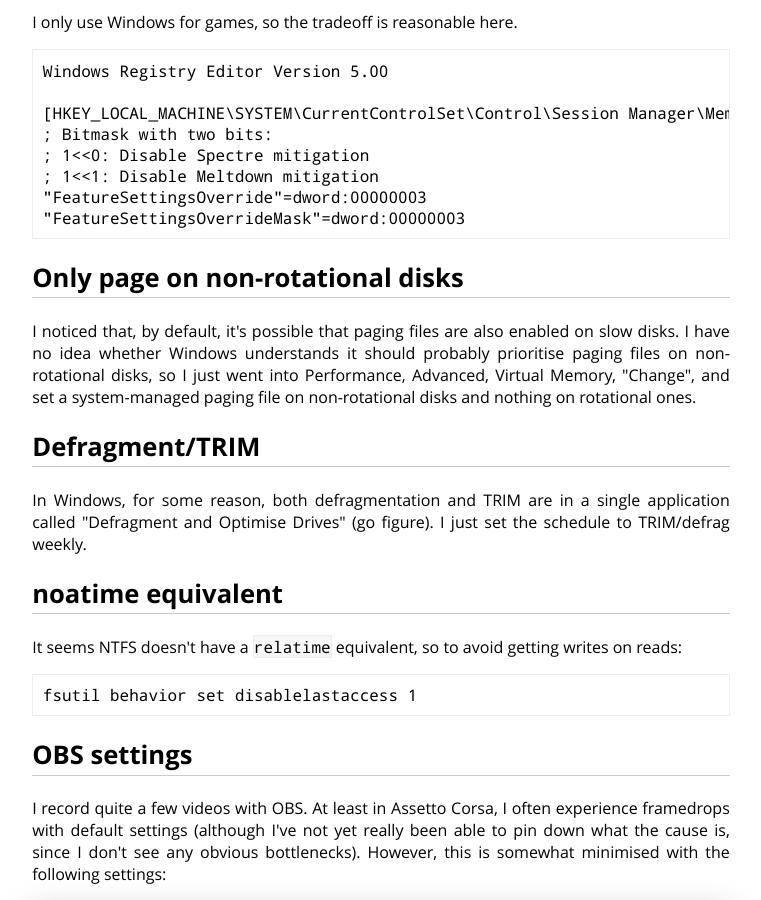
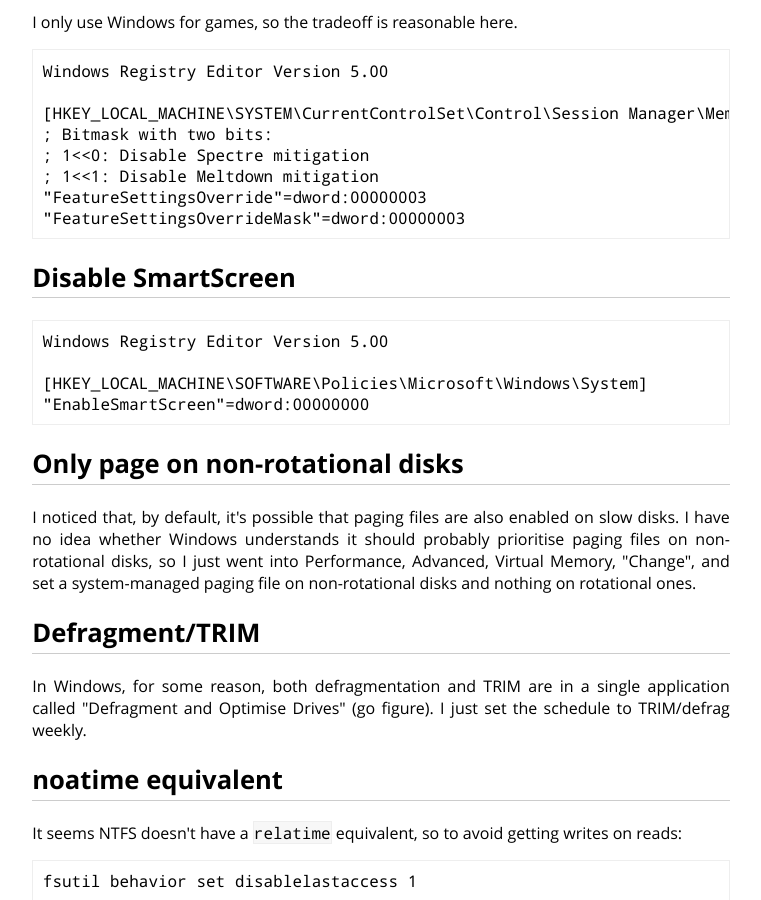
Before and after one commit to cdown/chrisdown.name, a Jekyll site: the page built from windows.md, in a window 1280 px wide and 900 px high, scrolled down 918 px. Shown: the whole window, without its empty margins (259-1020 px from the left). Built offline with Jekyll 4.4.1, drawn with Linux system fonts in a browser that asks for light colours.

Commit message:
windows: Disable SmartScreen

```diff
--- a/windows.md
+++ b/windows.md
@@ -49,6 +49,13 @@ I only use Windows for games, so the tradeoff is reasonable here.
     ; 1<<1: Disable Meltdown mitigation
     "FeatureSettingsOverride"=dword:00000003
     "FeatureSettingsOverrideMask"=dword:00000003
+
+## Disable SmartScreen
+
+    Windows Registry Editor Version 5.00
+
+    [HKEY_LOCAL_MACHINE\SOFTWARE\Policies\Microsoft\Windows\System]
+    "EnableSmartScreen"=dword:00000000
 
 ## Only page on non-rotational disks
 
```
